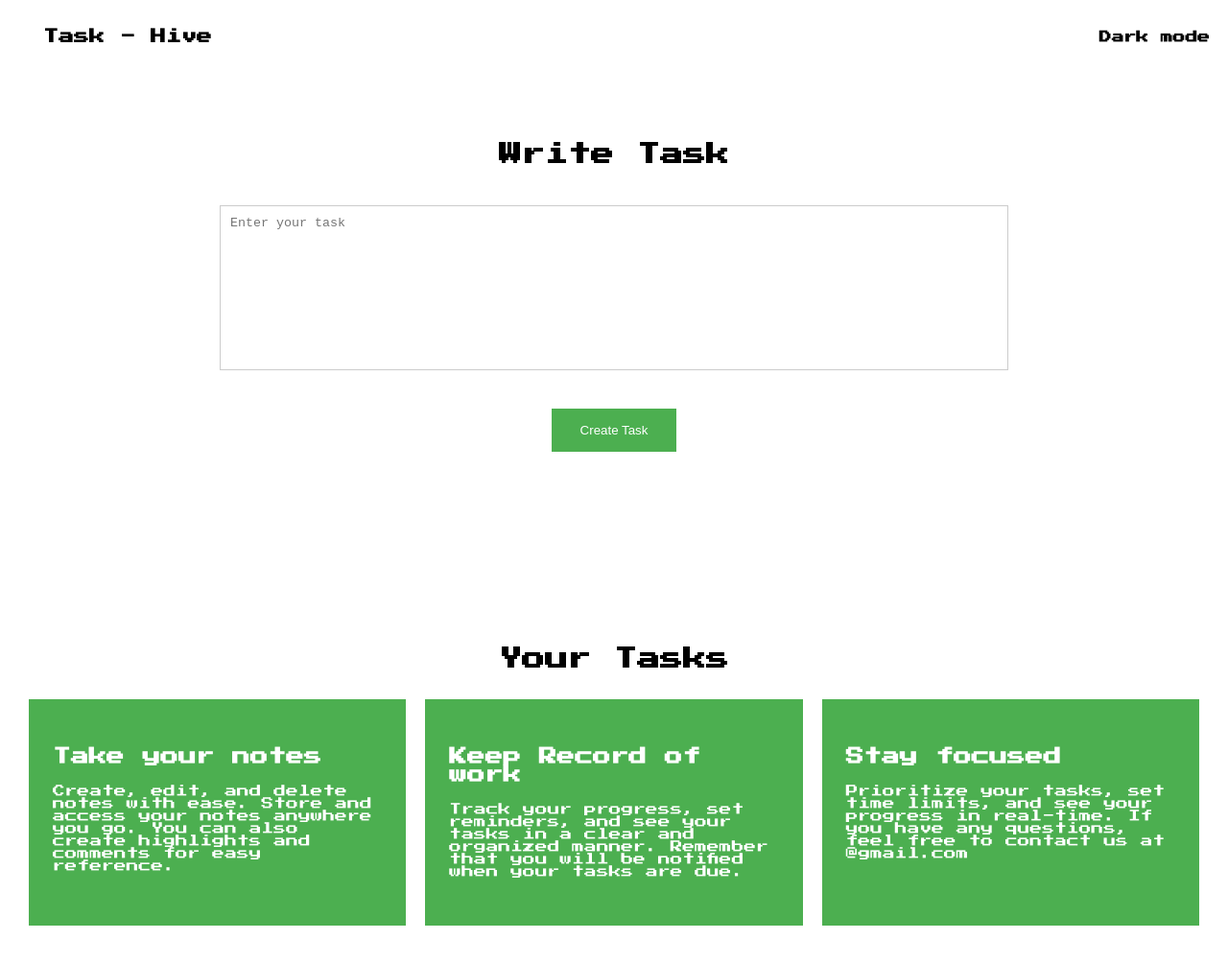
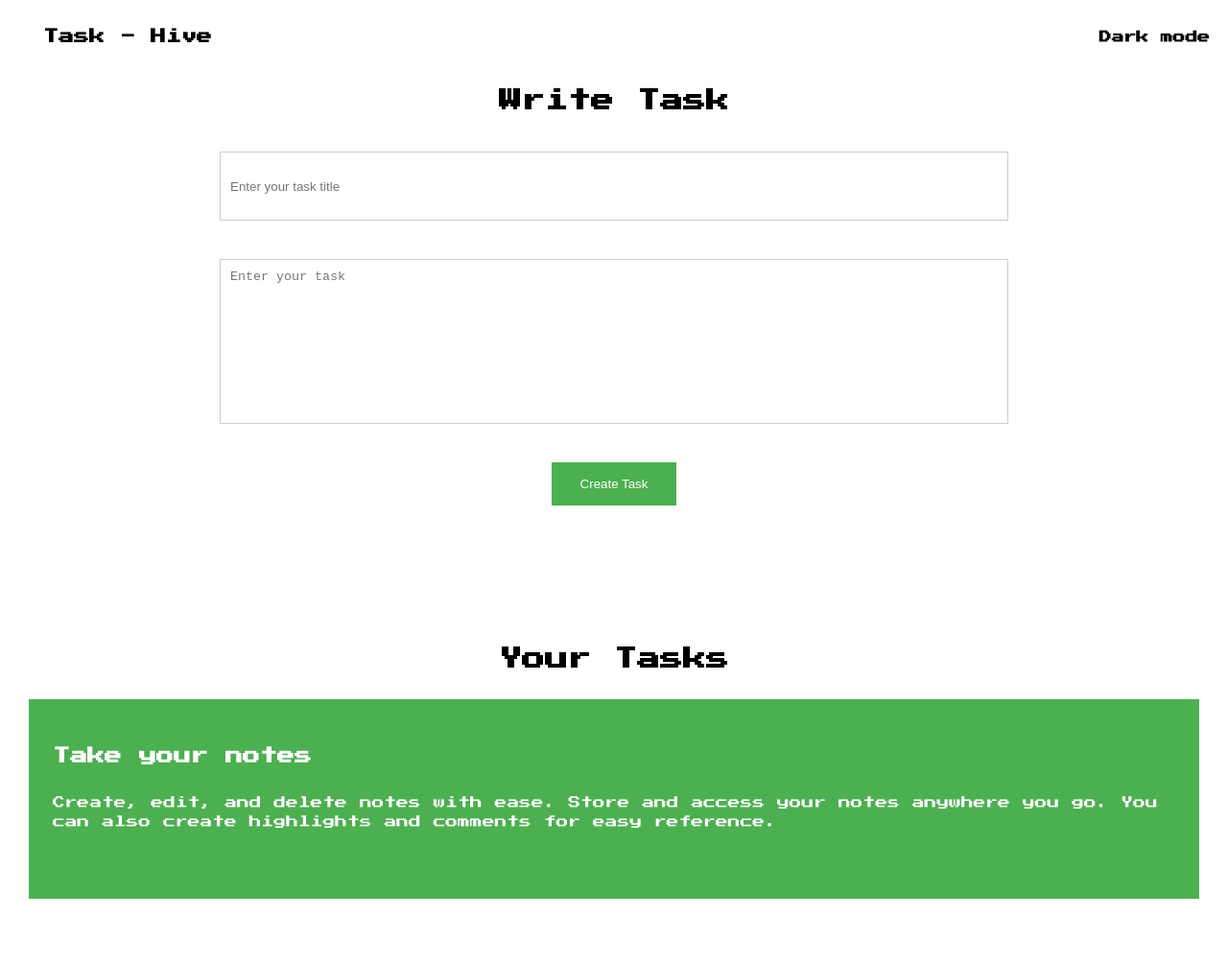
Before and after one commit to faizanalibaig/vanilla, a plain HTML site: page taskhive/createtask.html in a window 1280 px wide. Shown: the whole page at 96% size. Drawn offline with Linux system fonts and the light colour scheme.

Commit message:
Add Task - Functionality

```diff
--- a/taskhive/createtask.html
+++ b/taskhive/createtask.html
@@ -14,6 +14,11 @@
     <section class="welcome-content">
       <div class="welcome-section">
         <h2>Write Task</h2>
+        <input
+          class="task-title"
+          name="task-name"
+          placeholder="Enter your task title"
+        />
         <textarea
           class="task-input"
           name="task"
@@ -25,16 +30,16 @@
 
     <section class="what-we-offer">
       <h1>Your Tasks</h1>
-      <div class="offer-blocks">
+      <div class="offer-blocks block-of-offers">
         <div>
-          <h3>Take your notes</h3>
-          <p>
+          <h3 class="task-heading">Take your notes</h3>
+          <p class="task-paragraph">
             Create, edit, and delete notes with ease. Store and access your
             notes anywhere you go. You can also create highlights and comments
             for easy reference.
           </p>
         </div>
-        <div>
+        <!-- <div>
           <h3>Keep Record of work</h3>
           <p>
             Track your progress, set reminders, and see your tasks in a clear
@@ -49,7 +54,7 @@
             real-time. If you have any questions, feel free to contact us at
             @gmail.com
           </p>
-        </div>
+        </div> -->
       </div>
     </section>
 
--- a/taskhive/script.js
+++ b/taskhive/script.js
@@ -22,5 +22,27 @@ window.addEventListener('scroll', () => {
 const taskInputBtn = document.querySelector('.create-task-btn');
 taskInputBtn.addEventListener('click', () => {
   const taskInput = document.querySelector('.task-input');
-  console.log('task-input: ', taskInput.value);
+  const taskTitle = document.querySelector('.task-title');
+  const box = document.querySelector('.block-of-offers');
+
+  const boxChild = document.createElement('div');
+  boxChild.classList.add('box');
+
+  const title = document.createElement('h1');
+  title.textContent = taskTitle.value;
+  title.classList.add('task-heading');
+  boxChild.appendChild(title);
+
+  const paragraph = document.createElement('p');
+  paragraph.textContent = taskInput.value;
+  paragraph.classList.add('task-paragraph');
+  boxChild.appendChild(paragraph);
+
+  box.appendChild(boxChild);
+
+  taskInput.value = '';
+  taskTitle.value = '';
+
+  console.log('task-input: ', taskInput.value, taskTitle.value);
+  console.log('Box: ', box.children);
 });
--- a/taskhive/style.css
+++ b/taskhive/style.css
@@ -135,6 +135,16 @@ body {
   border: 1px solid #ccc;
 }
 
+.task-title {
+  margin-top: 20px;
+  padding: 10px;
+  width: 800px;
+  height: 50px;
+  resize: none;
+  outline: none;
+  border: 1px solid #ccc;
+}
+
 .create-task-btn {
   margin-top: 20px;
   padding: 15px 30px;
@@ -144,3 +154,15 @@ body {
   cursor: pointer;
   transition: background-color 0.3s ease;
 }
+
+.task-heading {
+  font-size: 18px;
+  font-weight: bold;
+  margin-bottom: 10px;
+}
+
+.task-paragraph {
+  font-size: 14px;
+  margin-bottom: 20px;
+  line-height: 20px;
+}
```
